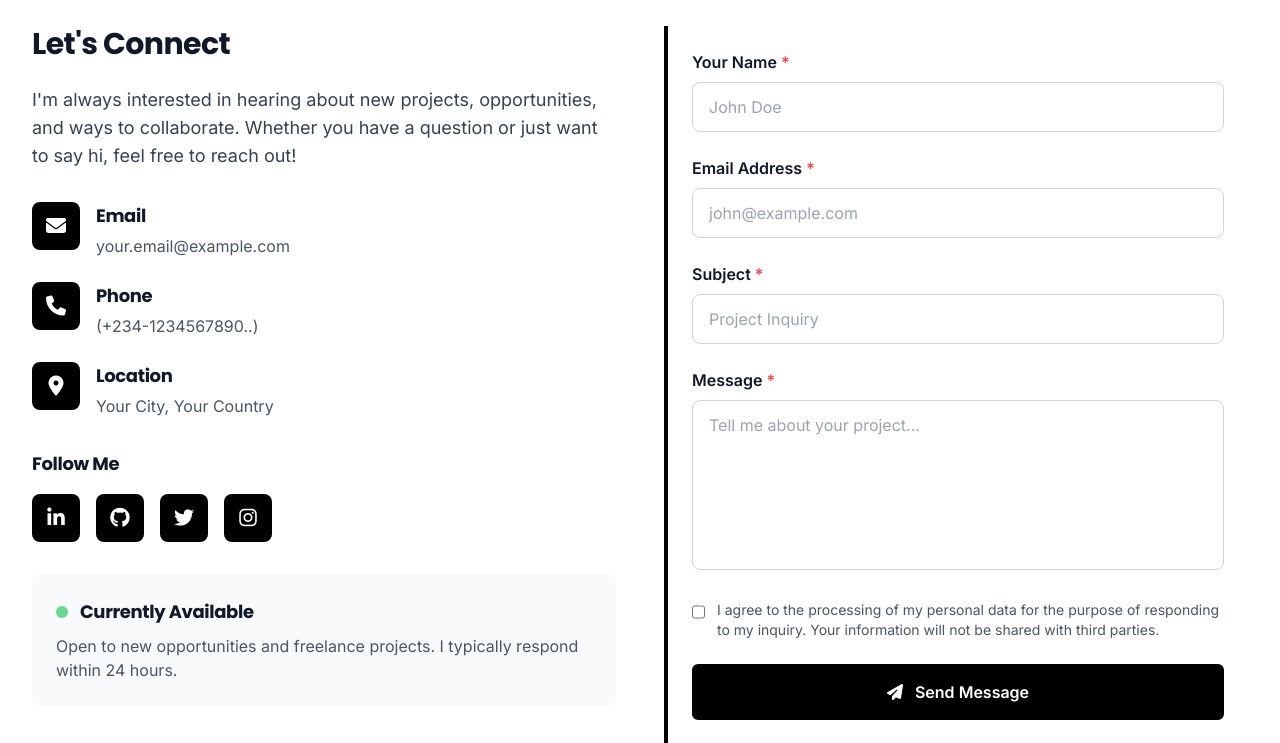
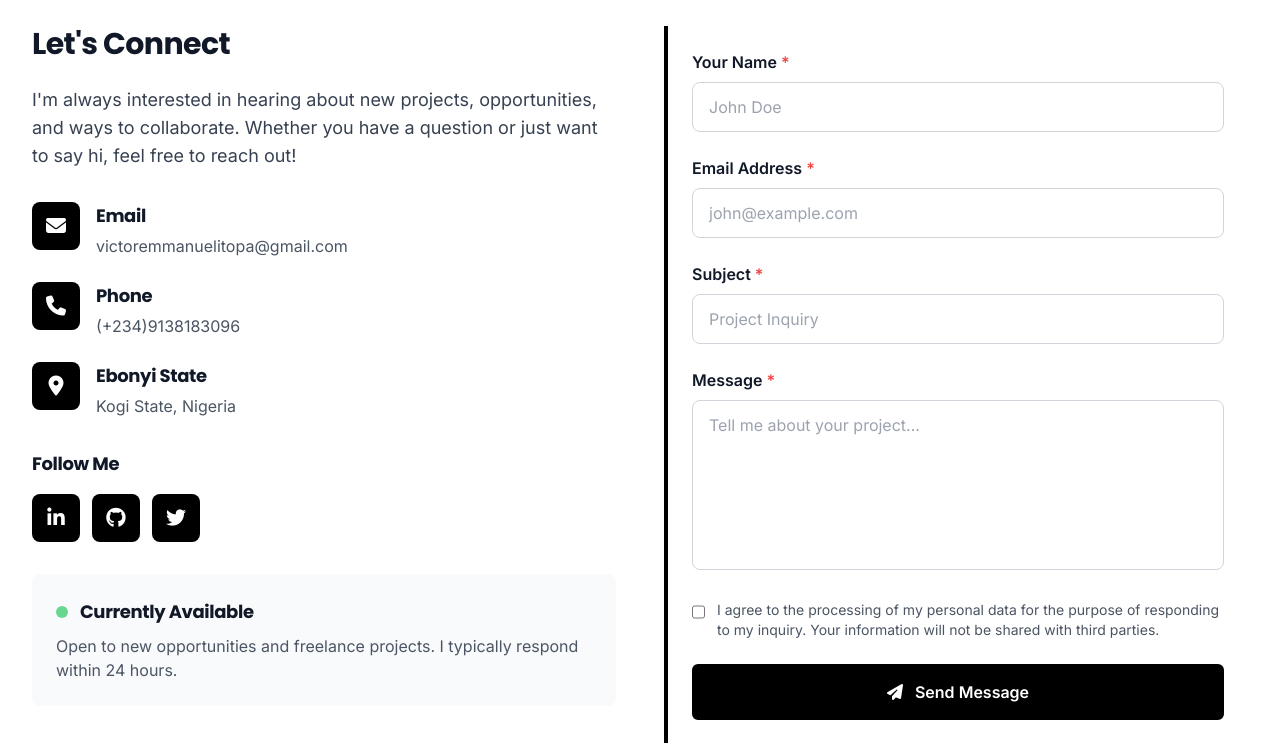
Before and after one commit to Emmyvictor/Portfolio_Website, a Flask app: page /contact in a window 1280 px wide. Shown: the part 482-1225 px from the top of the page. Run offline with Flask 3, Linux system fonts and the light colour scheme; some libraries are stand-ins or nearby versions.

Commit message:
edited some cool stuff

```diff
--- a/templates/contact.html
+++ b/templates/contact.html
@@ -33,8 +33,8 @@
                         </div>
                         <div>
                             <h3 class="font-bold text-lg mb-1">Email</h3>
-                            <a href="mailto:your.email@example.com" class="text-gray-600 hover:text-black transition-colors">
-                                your.email@example.com
+                            <a href="mailto:victoremmanuelitopa@gmail.com" class="text-gray-600 hover:text-black transition-colors">
+                                victoremmanuelitopa@gmail.com
                             </a>
                         </div>
                     </div>
@@ -46,7 +46,7 @@
                         <div>
                             <h3 class="font-bold text-lg mb-1">Phone</h3>
                             <a href="tel:+1234567890" class="text-gray-600 hover:text-black transition-colors">
-                                (+234-1234567890..)
+                                (+234)9138183096
                             </a>
                         </div>
                     </div>
@@ -56,9 +56,9 @@
                             <i class="fas fa-map-marker-alt text-xl"></i>
                         </div>
                         <div>
-                            <h3 class="font-bold text-lg mb-1">Location</h3>
+                            <h3 class="font-bold text-lg mb-1">Ebonyi State</h3>
                             <p class="text-gray-600">
-                                Your City, Your Country
+                                Kogi State, Nigeria
                             </p>
                         </div>
                     </div>
@@ -67,18 +67,16 @@
                 <!-- Social Links -->
                 <div>
                     <h3 class="font-bold text-lg mb-4">Follow Me</h3>
-                    <div class="flex gap-4">
-                        <a href="#" class="w-12 h-12 bg-black text-white rounded-lg flex items-center justify-center hover:bg-gray-800 transition-colors" target="_blank">
+                    <div class="flex gap-3">
+                        <a href="https://www.linkedin.com/in/emmanuel-victor-71916a211?utm_source=share&utm_campaign=share_via&utm_content=profile&utm_medium=android_app" class="w-12 h-12 bg-black text-white rounded-lg flex items-center justify-center hover:bg-gray-800 transition-colors" target="_blank">
                             <i class="fab fa-linkedin-in text-xl"></i>
                         </a>
-                        <a href="#" class="w-12 h-12 bg-black text-white rounded-lg flex items-center justify-center hover:bg-gray-800 transition-colors" target="_blank">
+                        <a href="https://github.com/Emmyvictor" class="w-12 h-12 bg-black text-white rounded-lg flex items-center justify-center hover:bg-gray-800 transition-colors" target="_blank">
                             <i class="fab fa-github text-xl"></i>
                         </a>
-                        <a href="#" class="w-12 h-12 bg-black text-white rounded-lg flex items-center justify-center hover:bg-gray-800 transition-colors" target="_blank">
+
+                        <a href="https://x.com/VictorCodesHdot?t=oI5MHgBKvjNH6GO6OUgUYQ&s=09" class="w-12 h-12 bg-black text-white rounded-lg flex items-center justify-center hover:bg-gray-800 transition-colors" target="_blank">
                             <i class="fab fa-twitter text-xl"></i>
-                        </a>
-                        <a href="#" class="w-12 h-12 bg-black text-white rounded-lg flex items-center justify-center hover:bg-gray-800 transition-colors" target="_blank">
-                            <i class="fab fa-instagram text-xl"></i>
                         </a>
                     </div>
                 </div>
--- a/templates/index.html
+++ b/templates/index.html
@@ -7,7 +7,7 @@
 <section class="hero-gradient min-h-screen flex items-center justify-center relative overflow-hidden">
     <div class="max-w-7xl mx-auto px-4 sm:px-6 lg:px-8 py-20 text-center" data-aos="fade-up">
         <div class="mb-8">
-            <img src="{{ url_for('static', filename='images/image.jpg') }}"
+            <img src="{{ url_for('static', filename='images/about-1.jpg') }}"
                  alt="Profile Picture"
                  class="w-48 h-48 rounded-full mx-auto object-cover border-4 border-black shadow-2xl"
                  data-aos="zoom-in">
@@ -69,7 +69,7 @@
       <!-- Left: Profile Image -->
       <div data-aos="fade-right" class="flex md:justify-start">
         <img
-          src="{{ url_for('static', filename='images/image.jpg') }}"
+          src="{{ url_for('static', filename='images/about-1.jpg') }}"
           alt="About Me"
           class="w-60 h-60 rounded-full object-cover shadow-lg border-4 border-white ring-4 ring-gray-200 hover:scale-105 transition-transform duration-300"
         >
```
Also changed, not shown: static/images/images-1.jpg (added), static/images/unnamed.jpg (added).
